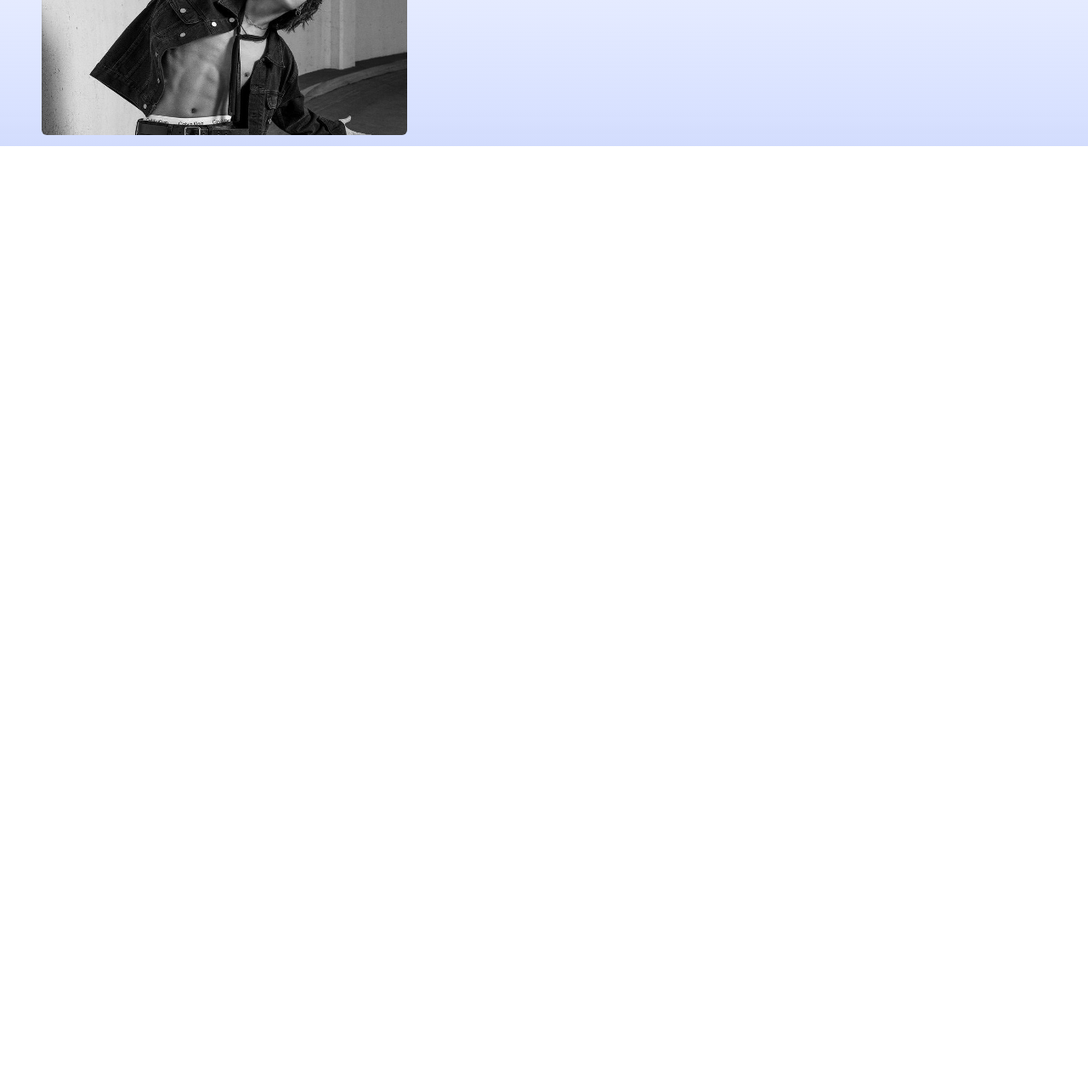
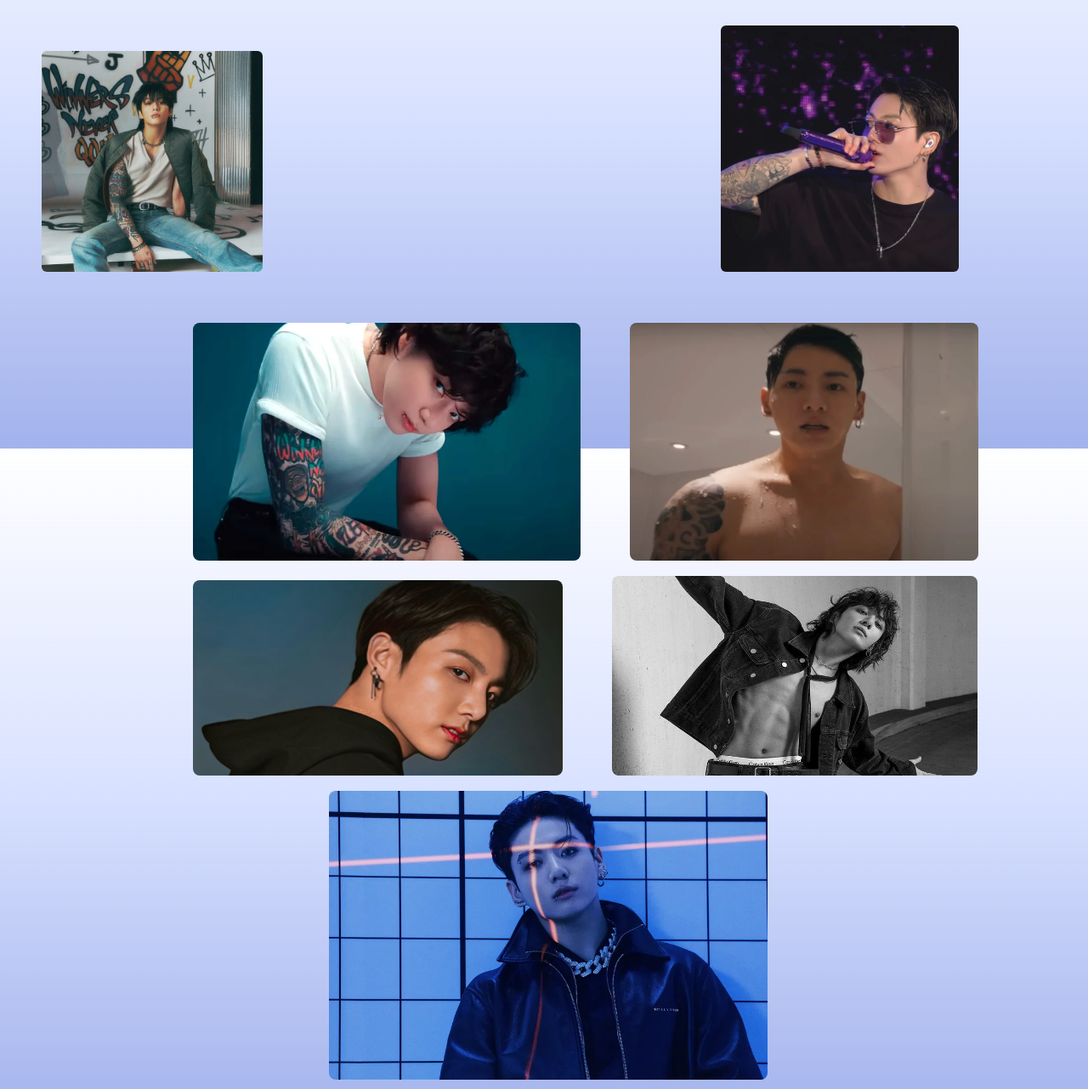
Before and after one commit to esthefani0612/Desafios-do-Curso-em-Video, a plain HTML site: page Resolucao dos desafios/desafio_site_BTS/galeria-do-jk.html in a window 1280 px wide. Shown: the part 2672-3954 px from the top of the page at 85% size. Before the commit the page ends 2844 px from the top, so only its background shows below. Drawn offline with Linux system fonts and the light colour scheme.

Commit message:
terminei a galeria do JK

```diff
--- a/Resolucao dos desafios/desafio_site_BTS/CSS/galeria-jk.css
+++ b/Resolucao dos desafios/desafio_site_BTS/CSS/galeria-jk.css
@@ -1,5 +1,42 @@
 @charset "UTF-8";
 @import url('https://fonts.googleapis.com/css2?family=Graduate&display=swap');
+
+.aleatorias{
+    margin-top: 40px;
+    margin-left: 180px;
+}
+.aleatorias img{
+    width: 300px;
+    height: 450px;
+    margin-left: 40px;
+    border-radius: 15px;
+    padding: 7px;
+}
+.aleatorias img:nth-child(1){
+    width: 456px;
+    height: 280px;
+}
+.aleatorias img:nth-child(2){
+    width: 410px;
+    height: 280px;
+}
+.aleatorias img:nth-child(3){
+    width: 435px;
+    height: 230px;
+}
+.aleatorias img:nth-child(4){
+    width: 430px;
+    height: 235px;
+}
+.aleatorias img:nth-child(5){
+    margin-left: 200px;
+    width: 516px;
+    height: 340px;
+}
+
+
+
+
 
 body{
     display: flex;
@@ -54,6 +91,15 @@ body{
 .fotos img:nth-child(12){
     height: 440px;
 }
+.fotos img:nth-child(13){
+    margin-left: 360px;
+    height: 420px;
+    width: 300px;
+}
+.fotos img:nth-child(14){
+    height: 420px;
+    width: 300px;
+}
 
 
 
@@ -67,16 +113,9 @@ body{
     padding: 9px;
 }
 .foto2 img:nth-child(5){
+    margin-left: 517px;
     width: 280px;
     height: 290px;
-}
-.foto2 img:nth-child(6){
-    width: 435px;
-    height: 230px;
-}
-.foto2 img:nth-child(7){
-    width: 430px;
-    height: 235px;
 }
 
 
--- a/Resolucao dos desafios/desafio_site_BTS/galeria-do-jk.html
+++ b/Resolucao dos desafios/desafio_site_BTS/galeria-do-jk.html
@@ -30,6 +30,8 @@
         <img src="imagem/jk/jk10.jpg" alt="">
         <img src="imagem/jk/jk1.jpg" alt="">
         <img src="imagem/jk/jk5.jpg" alt="">
+        <img src="imagem/jk/JK_inicio.jpg" alt="">
+        <img src="imagem/jk/JK.jpg" alt="">
     </div>
     <div class="foto2">
         <img src="imagem/jk/galeria_jk.jpg" alt="">
@@ -37,8 +39,14 @@
         <img src="imagem/jk/7JK.jpg" alt="">
         <img src="imagem/jk/jk1.jpeg" alt="">
         <img src="imagem/jk/jk cantando.jpg" alt="">
+    </div>
+    <div class="aleatorias">
+
+        <img src="imagem/jk/jungkook-bts.jpg" alt="">
+        <img src="imagem/jk/Jungkook-do-BTS.jpg" alt="">
         <img src="imagem/jk/ff5588d5d9811807d87d74169d5cebb8.jpg" alt="">
         <img src="imagem/jk/jk12.jpg" alt="">
+        <img src="imagem/jk/jungkook-3.jpg" alt="">
     </div>
 </body>
 </html>
```
